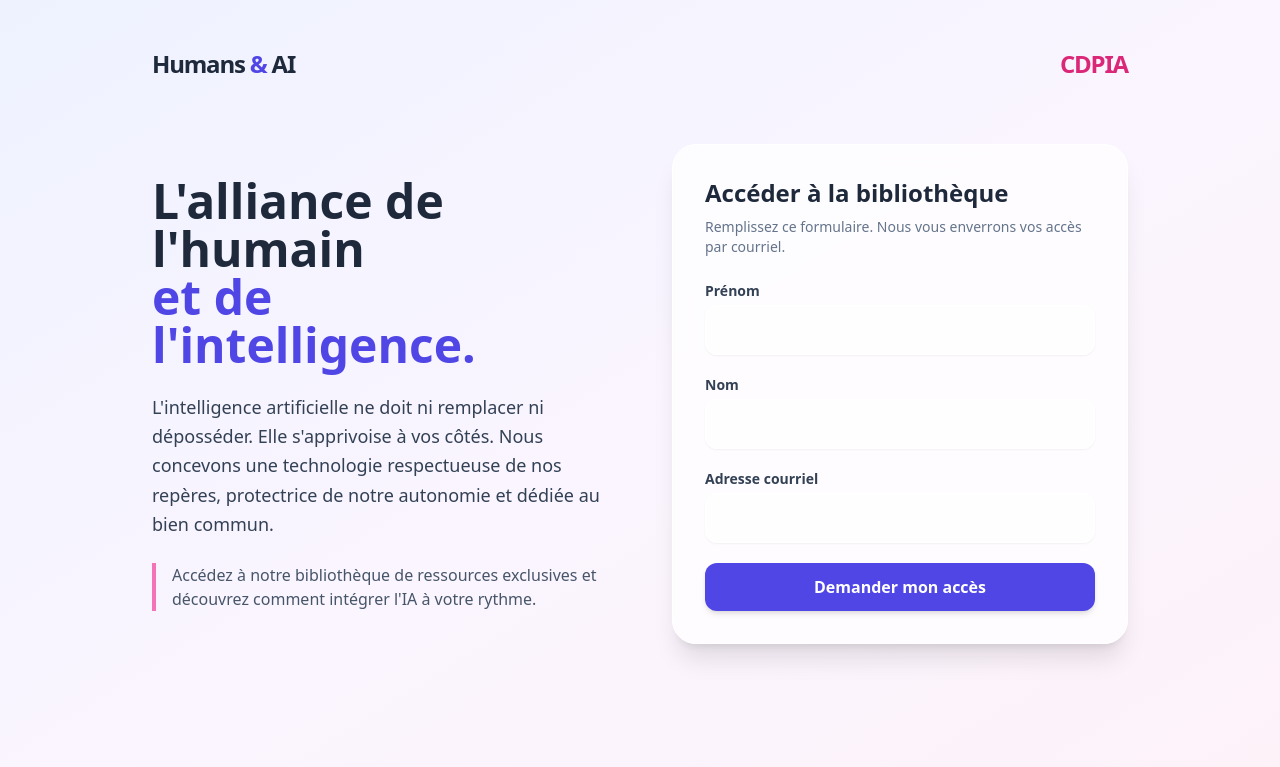
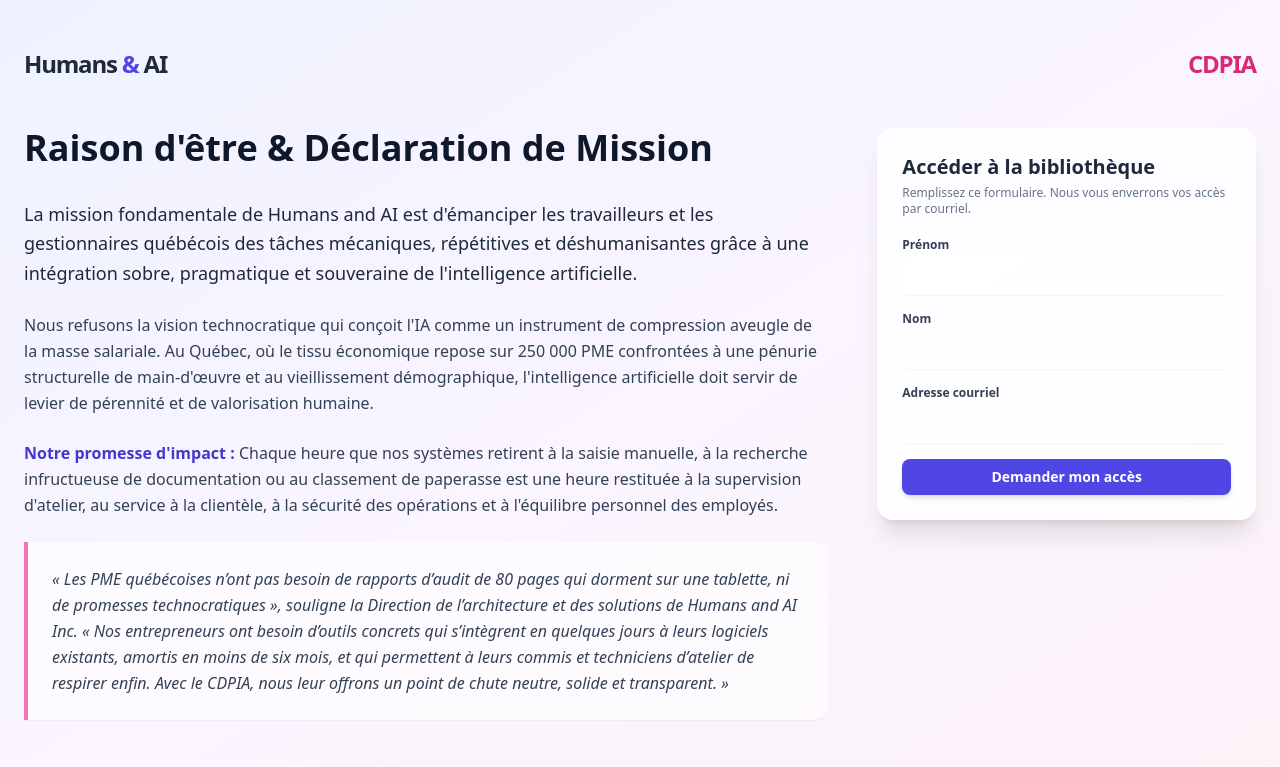
Before and after one commit to tech2fix4you-2026/CDPIA, a FastAPI app: page / in a window 1280 px wide. Shown: the top 767 px of the page. Run offline with FastAPI, Linux system fonts and the light colour scheme; some libraries are stand-ins or nearby versions.

Commit message:
design: réduction de la taille du panneau de formulaire d'accès

```diff
--- a/templates/index.html
+++ b/templates/index.html
@@ -7,52 +7,66 @@
     <script src="https://cdn.tailwindcss.com"></script>
 </head>
 <body class="bg-gradient-to-br from-indigo-50 via-purple-50 to-pink-50 min-h-screen font-sans text-slate-800 selection:bg-indigo-200">
-    <div class="max-w-5xl mx-auto px-6 py-12">
+    <div class="max-w-7xl mx-auto px-6 py-12">
 
-        <!-- En-tête : Les deux logos (à remplacer par des balises <img> avec vos vrais logos) -->
-        <div class="flex justify-between items-center mb-16">
+        <!-- En-tête : Logos -->
+        <div class="flex justify-between items-center mb-12">
             <div class="text-2xl font-black tracking-tighter text-slate-800">Humans <span class="text-indigo-600">&</span> AI</div>
             <div class="text-2xl font-black tracking-tighter text-pink-600">CDPIA</div>
         </div>
 
-        <div class="grid md:grid-cols-2 gap-16 items-center">
+        <div class="grid lg:grid-cols-12 gap-12 items-start">
 
-            <!-- Section Mission / Explication -->
-            <div>
-                <h1 class="text-4xl md:text-5xl font-extrabold mb-6 leading-tight">
-                    L'alliance de l'humain <br><span class="text-indigo-600">et de l'intelligence.</span>
+            <!-- Section Mission (Élargie : 8 colonnes) -->
+            <div class="lg:col-span-8 space-y-6">
+                <h1 class="text-3xl md:text-4xl font-extrabold text-slate-900 mb-8 leading-tight">
+                    Raison d'être & Déclaration de Mission
                 </h1>
-                <p class="text-lg text-slate-700 mb-6 leading-relaxed">
-                    L'intelligence artificielle ne doit ni remplacer ni déposséder. Elle s'apprivoise à vos côtés. Nous concevons une technologie respectueuse de nos repères, protectrice de notre autonomie et dédiée au bien commun.
+
+                <p class="text-lg text-slate-800 font-medium leading-relaxed">
+                    La mission fondamentale de Humans and AI est d'émanciper les travailleurs et les gestionnaires québécois des tâches mécaniques, répétitives et déshumanisantes grâce à une intégration sobre, pragmatique et souveraine de l'intelligence artificielle.
                 </p>
-                <p class="text-md text-slate-600 font-medium border-l-4 border-pink-400 pl-4">
-                    Accédez à notre bibliothèque de ressources exclusives et découvrez comment intégrer l'IA à votre rythme.
+
+                <p class="text-slate-700 leading-relaxed">
+                    Nous refusons la vision technocratique qui conçoit l'IA comme un instrument de compression aveugle de la masse salariale. Au Québec, où le tissu économique repose sur 250 000 PME confrontées à une pénurie structurelle de main-d'œuvre et au vieillissement démographique, l'intelligence artificielle doit servir de levier de pérennité et de valorisation humaine.
                 </p>
+
+                <p class="text-slate-700 leading-relaxed">
+                    <strong class="text-indigo-700">Notre promesse d'impact :</strong> Chaque heure que nos systèmes retirent à la saisie manuelle, à la recherche infructueuse de documentation ou au classement de paperasse est une heure restituée à la supervision d'atelier, au service à la clientèle, à la sécurité des opérations et à l'équilibre personnel des employés.
+                </p>
+
+                <!-- Citation stylisée -->
+                <blockquote class="mt-8 bg-white/60 backdrop-blur-sm border-l-4 border-pink-400 p-6 rounded-r-2xl shadow-sm relative">
+                    <div class="text-slate-700 italic leading-relaxed relative z-10">
+                        « Les PME québécoises n’ont pas besoin de rapports d’audit de 80 pages qui dorment sur une tablette, ni de promesses technocratiques », souligne la Direction de l’architecture et des solutions de Humans and AI Inc. « Nos entrepreneurs ont besoin d’outils concrets qui s’intègrent en quelques jours à leurs logiciels existants, amortis en moins de six mois, et qui permettent à leurs commis et techniciens d’atelier de respirer enfin. Avec le CDPIA, nous leur offrons un point de chute neutre, solide et transparent. »
+                    </div>
+                </blockquote>
             </div>
 
-            <!-- Formulaire d'accès -->
-            <div class="bg-white/70 backdrop-blur-md p-8 rounded-3xl shadow-xl border border-white">
-                <h2 class="text-2xl font-bold text-slate-800 mb-2">Accéder à la bibliothèque</h2>
-                <p class="text-slate-500 text-sm mb-6">Remplissez ce formulaire. Nous vous enverrons vos accès par courriel.</p>
+            <!-- Formulaire d'accès (Rétréci : 4 colonnes, padding et taille de texte réduits) -->
+            <div class="lg:col-span-4 bg-white/80 backdrop-blur-md p-6 rounded-2xl shadow-xl border border-white lg:sticky lg:top-12 mt-8 lg:mt-0">
+                <h2 class="text-xl font-bold text-slate-800 mb-1">Accéder à la bibliothèque</h2>
+                <p class="text-slate-500 text-xs mb-5">Remplissez ce formulaire. Nous vous enverrons vos accès par courriel.</p>
 
-                <form action="request-access" method="post" class="space-y-5">
+                <form action="request-access" method="post" class="space-y-4">
                     <div>
-                        <label class="block text-sm font-semibold text-slate-700 mb-1">Prénom</label>
-                        <input type="text" name="first_name" required class="w-full rounded-xl border border-white bg-white/60 px-4 py-3 focus:border-indigo-400 focus:ring-2 focus:ring-indigo-100 outline-none transition-all shadow-sm">
+                        <label class="block text-xs font-semibold text-slate-700 mb-1">Prénom</label>
+                        <input type="text" name="first_name" required class="w-full rounded-lg border border-white bg-white/60 px-3 py-2 text-sm focus:border-indigo-400 focus:ring-2 focus:ring-indigo-100 outline-none transition-all shadow-sm">
                     </div>
                     <div>
-                        <label class="block text-sm font-semibold text-slate-700 mb-1">Nom</label>
-                        <input type="text" name="last_name" required class="w-full rounded-xl border border-white bg-white/60 px-4 py-3 focus:border-indigo-400 focus:ring-2 focus:ring-indigo-100 outline-none transition-all shadow-sm">
+                        <label class="block text-xs font-semibold text-slate-700 mb-1">Nom</label>
+                        <input type="text" name="last_name" required class="w-full rounded-lg border border-white bg-white/60 px-3 py-2 text-sm focus:border-indigo-400 focus:ring-2 focus:ring-indigo-100 outline-none transition-all shadow-sm">
                     </div>
                     <div>
-                        <label class="block text-sm font-semibold text-slate-700 mb-1">Adresse courriel</label>
-                        <input type="email" name="email" required class="w-full rounded-xl border border-white bg-white/60 px-4 py-3 focus:border-indigo-400 focus:ring-2 focus:ring-indigo-100 outline-none transition-all shadow-sm">
+                        <label class="block text-xs font-semibold text-slate-700 mb-1">Adresse courriel</label>
+                        <input type="email" name="email" required class="w-full rounded-lg border border-white bg-white/60 px-3 py-2 text-sm focus:border-indigo-400 focus:ring-2 focus:ring-indigo-100 outline-none transition-all shadow-sm">
                     </div>
-                    <button type="submit" class="w-full bg-indigo-600 text-white font-bold py-3 px-4 rounded-xl hover:bg-indigo-700 focus:ring-4 focus:ring-indigo-200 transition-all mt-4 shadow-md hover:shadow-lg">
+                    <button type="submit" class="w-full bg-indigo-600 text-white font-bold py-2 px-4 rounded-lg hover:bg-indigo-700 focus:ring-4 focus:ring-indigo-200 transition-all mt-3 text-sm shadow-md hover:shadow-lg">
                         Demander mon accès
                     </button>
                 </form>
             </div>
+
         </div>
     </div>
 </body>
```
